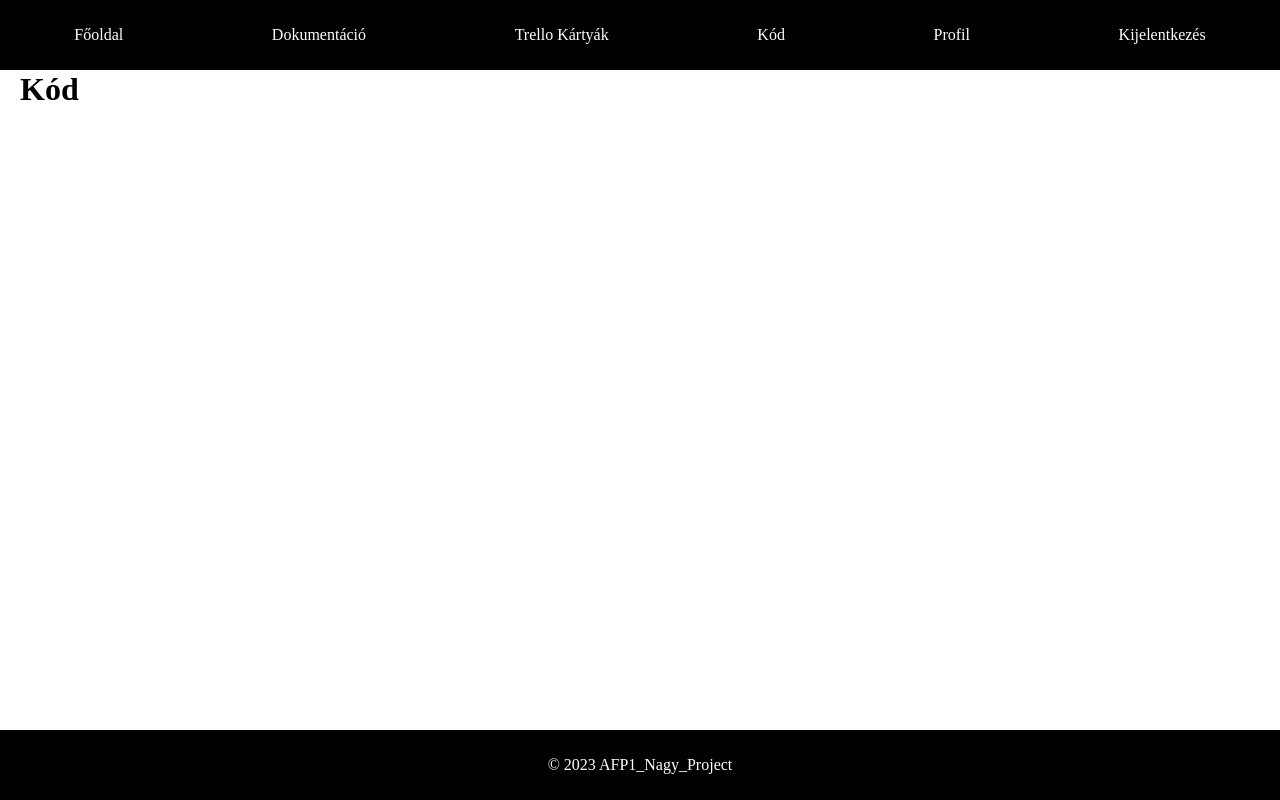
After one commit to Balage666/afp1_CS_10_00_nagy_projekt, a Django app: page /code/ in a window 1280 px wide. The commit adds this page. Run offline with Django 4.2, Linux system fonts and the light colour scheme.

Commit message:
Master template
Index, Dokumentáció, Trello kártyák, Kód, Profil oldalak a Master template-ben. Ezek szükségesek, mivel a main.html meghívja ezeket és ha nincsenek feltöltve nem jelenik meg az index oldal.

```diff
--- /dev/null
+++ b/App/AFP1_Nagy_Project/main/index/templates/code.html
@@ -0,0 +1,7 @@
+{% extends "main.html" %}
+
+{% block title %}Kód{% endblock %}
+
+{% block content %}
+<h1>Kód</h1>
+{% endblock %}
--- /dev/null
+++ b/App/AFP1_Nagy_Project/main/index/templates/main.html
@@ -0,0 +1,79 @@
+<!DOCTYPE html>
+<html lang="hu">
+<head>
+    <meta charset="UTF-8">
+    <meta name="viewport" content="width=device-width, initial-scale=1.0">
+    <title>{% block title %}Main{% endblock %}</title>
+    <style>
+        body {
+            margin: 0;
+            padding: 0;
+            box-sizing: border-box;
+        }
+
+        nav {
+            position: fixed;
+            top: 0;
+            left: 0;
+            width: 100%;
+            height: 50px;
+            background-color: #000;
+            color: #fff;
+            padding: 10px 0;
+        }
+
+        nav ul {
+            list-style-type: none;
+            padding: 0;
+            display: flex;
+            justify-content: space-around;
+            align-items: center;
+        }
+
+        nav ul li a {
+            text-decoration: none;
+            color: #fff;
+        }
+
+        main {
+            position: absolute;
+            margin-top: 50px;
+            margin-bottom: 50px;
+            margin-left: 20px;
+            margin-right: 20px;
+        }
+
+        footer {
+            position: fixed;
+            bottom: 0;
+            left: 0;
+            width: 100%;
+            height: 50px;
+            background-color: #000;
+            color: #fff;
+            padding: 10px 0;
+            text-align: center;
+        }
+    </style>
+</head>
+<body>
+    <nav>
+        <ul>
+            <li><a href="{% url 'index' %}">Főoldal</a></li>
+            <li><a href="{% url 'documentation' %}">Dokumentáció</a></li>
+            <li><a href="{% url 'trello_cards' %}">Trello Kártyák</a></li>
+            <li><a href="{% url 'code' %}">Kód</a></li>
+            <li><a href="{% url 'profile' %}">Profil</a></li>
+            <li><a href="/">Kijelentkezés</a></li>
+        </ul>
+    </nav>
+    <main>
+        {% block content %}
+
+        {% endblock %}
+    </main>
+    <footer>
+        <p>&copy; 2023 AFP1_Nagy_Project</p>
+    </footer>
+</body>
+</html>
--- a/App/AFP1_Nagy_Project/main/index/urls.py
+++ b/App/AFP1_Nagy_Project/main/index/urls.py
@@ -2,4 +2,8 @@ from django.urls import path
 from . import views
 urlpatterns = [
     path('index/', views.index, name='index'),
+    path('documentation/', views.documentation, name='documentation'),
+    path('trello_cards/', views.trello_cards, name='trello_cards'),
+    path('code/', views.code, name='code'),
+    path('profile/', views.profile, name='profile'),
 ]
--- a/App/AFP1_Nagy_Project/main/index/views.py
+++ b/App/AFP1_Nagy_Project/main/index/views.py
@@ -1,8 +1,19 @@
 from django.shortcuts import render
 from django.http import HttpResponse
 from django.template import loader
-from django.contrib.auth.decorators import login_required
 
-@login_required
+
 def index(request):
     return render(request, 'index.html')
+
+def documentation(request):
+    return render(request, 'documentation.html')
+
+def trello_cards(request):
+    return render(request, 'trello_cards.html')
+
+def code(request):
+    return render(request, 'code.html')
+
+def profile(request):
+    return render(request, 'profile.html')
--- a/App/AFP1_Nagy_Project/main/login/views.py
+++ b/App/AFP1_Nagy_Project/main/login/views.py
@@ -7,7 +7,7 @@ def login(request):
         password = request.POST.get('password')
         try:
             user = User.objects.get(username=username, password=password)
-            return redirect('/users')
+            return redirect('/index')
         except User.DoesNotExist:
             error_message = 'Hibás felhasználónév vagy jelszó.'
             return render(request, 'login.html', {'error_message': error_message})
```
Also changed, not shown: App/AFP1_Nagy_Project/main/index/templates/documentation.html (added, +8 -0 lines), App/AFP1_Nagy_Project/main/index/templates/index.html (+15 -20 lines), App/AFP1_Nagy_Project/main/index/templates/profile.html (added, +7 -0 lines), App/AFP1_Nagy_Project/main/index/templates/trello_cards.html (added, +7 -0 lines).
